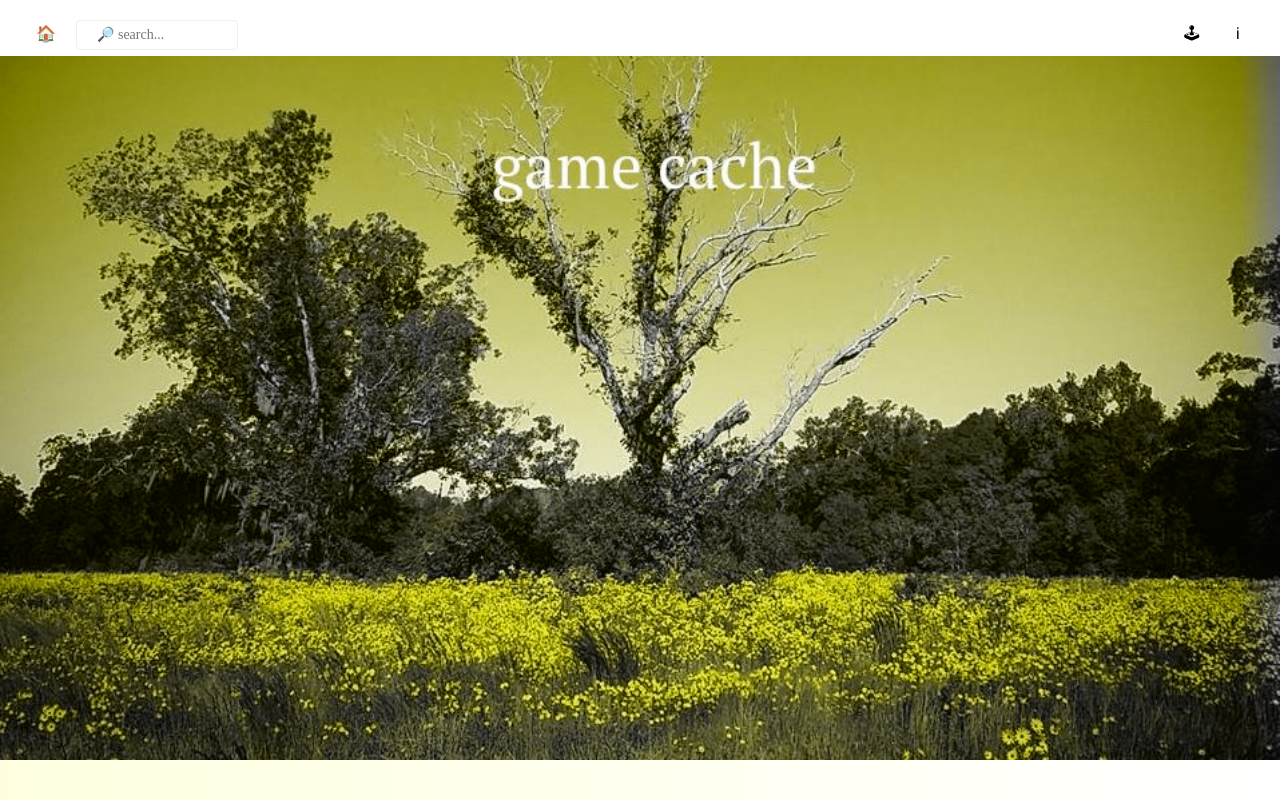
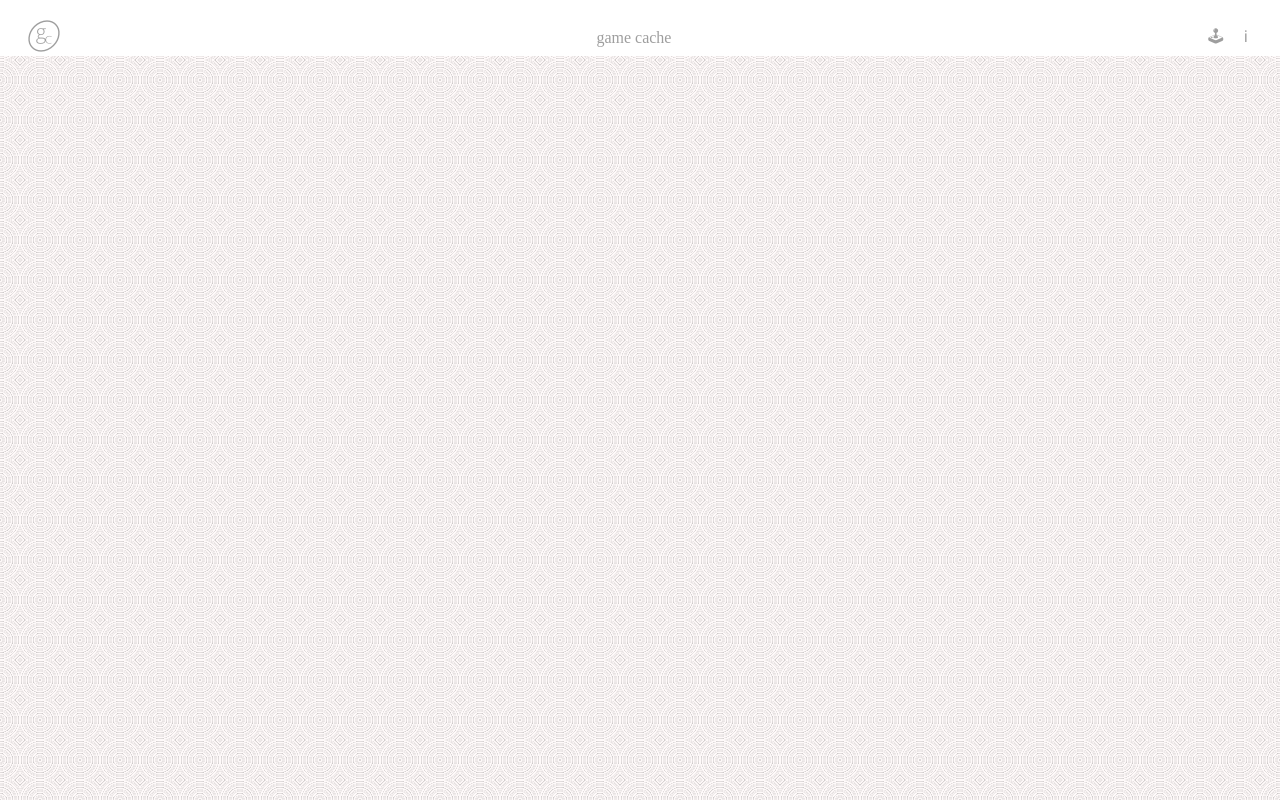
Before and after one commit to TerryTsai/yatbd, a plain HTML site: page assets/index.html in a window 1280 px wide. Drawn offline with Linux system fonts and the light colour scheme.

Commit message:
make styles and background simpler

```diff
--- a/assets/application.css
+++ b/assets/application.css
@@ -4,17 +4,17 @@
 }
 
 body {
-  background:
-              linear-gradient(to right, lightyellow, white),
-              url('img/field.jpg') no-repeat;
-  background-blend-mode: hue;
-  background-size: cover;
+    background: snow;
+    background-image: repeating-radial-gradient(rgba(0, 0, 0, 0.01), rgba(0, 0, 0, 0.1) 1px, transparent 0, transparent 3px), repeating-radial-gradient(rgba(0, 0, 0, 0.01), rgba(0, 0, 0, 0.1) 1px, transparent 0, transparent 2px);
+    background-position: 60px 60px, 20px 20px;
+    background-size: 40px 40px, 40px 40px;
 }
 
 .bar {
     display: flex;
     flex-flow: row wrap;
     justify-content: space-between;
+    ;
     align-items: center;
     background: white;
     height: 2vh;
@@ -33,29 +33,33 @@ body {
     }
 }
 
+img {
+    height: 5ew;
+}
+
 .bar a {
     text-decoration: none;
-  padding: 1em;
-  color: black;
+    padding: 1em .5em .5em;
 }
 
-.bar a:hover {
-  width: 20em;
-  height: 20em;
-  background: #eee;
-  border-radius: 25em;
+
+/*.bar a:hover .imgDescription {
+
+}*/
+
+.iconsleft a {
+    color: transparent;
+    text-shadow: 0 0 0 rgb(158, 158, 158);
 }
 
-.iconsleft{
-
-}
-.iconsright{
-
+.iconsright a {
+    color: transparent;
+    text-shadow: 0 0 0 rgb(158, 158, 158);
 }
 
 input[type=text] {
     width: 130px;
-    border: 1px solid #eee;
+    border: 1px solid rgb(158, 158, 158);
     border-radius: 4px;
     font-size: 14px;
     background-color: white;
@@ -64,7 +68,17 @@ input[type=text] {
     padding: 6px 10px 6px 20px;
 }
 
-.title{
-  display: flex;
-  justify-content: center;
+.title {
+    color: rgb(158, 158, 158);
 }
+
+.search {
+    justify-content: flex-start;
+    background-color: rgb(158, 158, 158);
+    border-radius: 5px;
+}
+
+.search a {
+    color: transparent;
+    text-shadow: 0 0 0 white;
+}
--- a/assets/navbar.html
+++ b/assets/navbar.html
@@ -1,12 +1,12 @@
 <div class="bar">
     <div class="iconsleft">
-        <a href="/">&#x1F3E0</a>
-        <input type="text" name="search" placeholder="&#x1F50E search...">
-
+        <a href="/">
+          <img src="img/gamecache.png" />
+        </a>
     </div>
-    <!-- <div class="title">
+    <div class="title">
         game cache
-    </div> -->
+    </div>
     <div class="iconsright">
         <a href="/games">&#x1F579</a>
         <a href="/about">&#x2139 &#xFE0F</a>
```
Also changed, not shown: assets/img/beach.jpg (deleted), assets/img/field.jpg (deleted), assets/img/gamecache.png (added), assets/img/olympic_park.jpg (deleted). Lines whose indentation alone changed are shown as unchanged.
